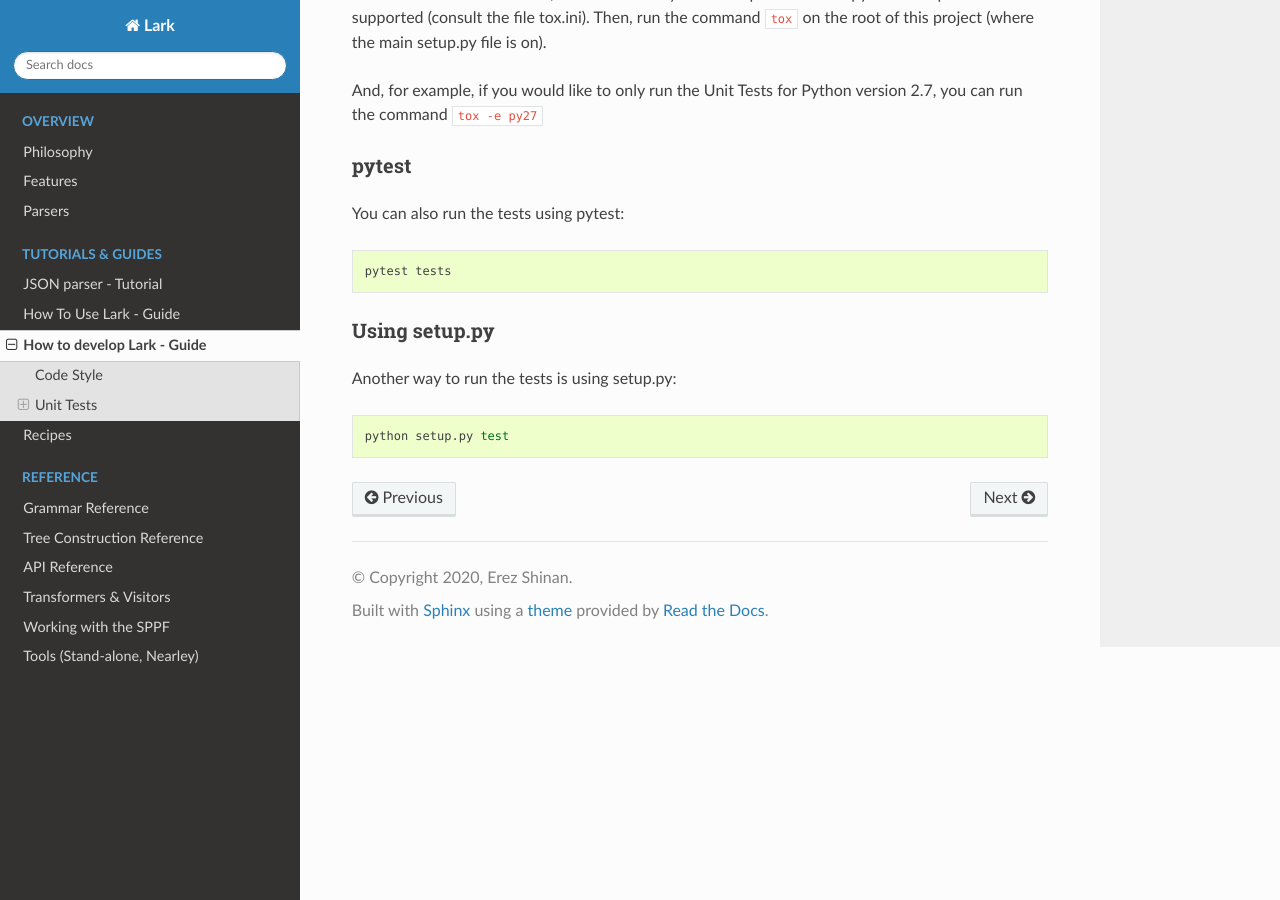
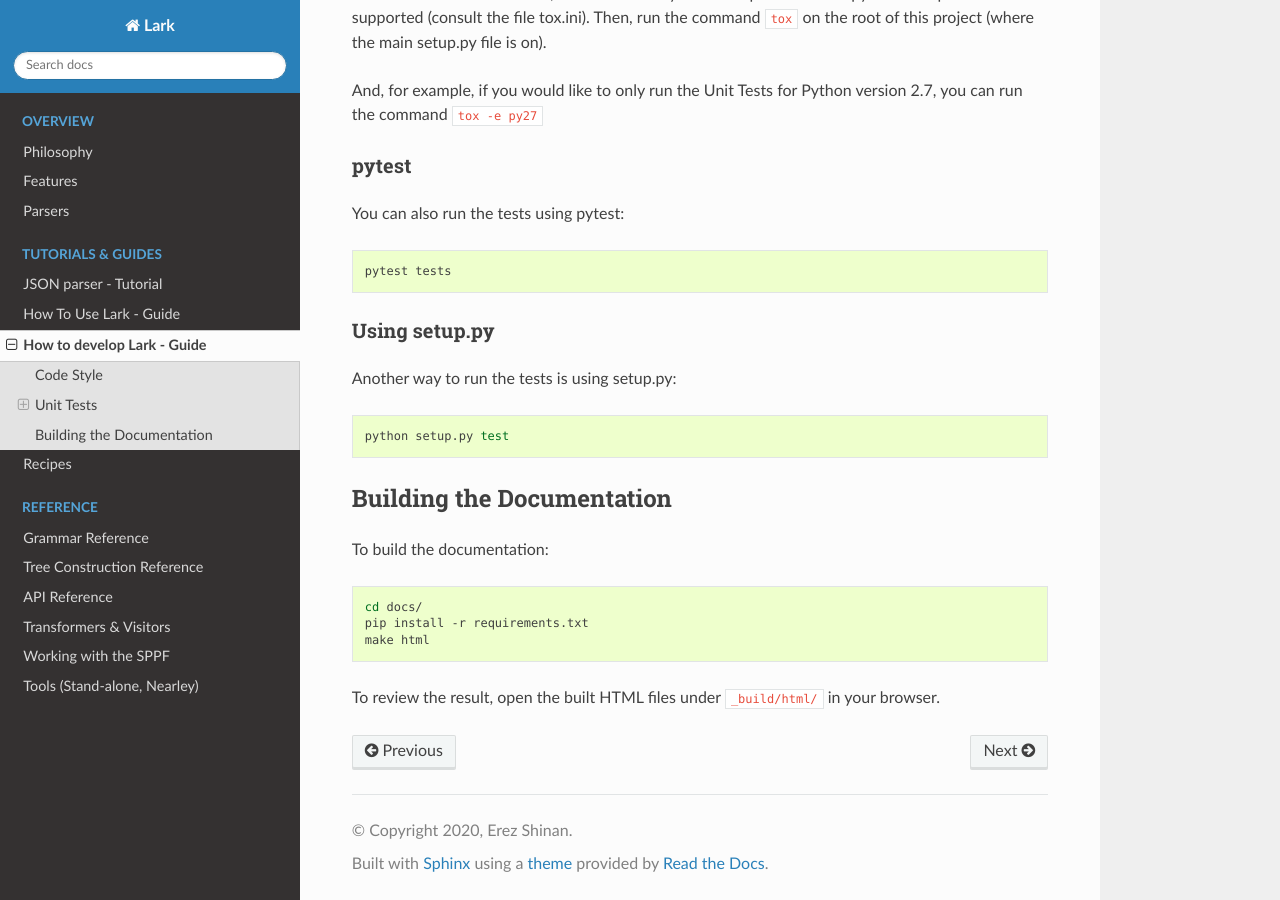
Before and after one commit to lark-parser/lark, a Sphinx documentation site: the page built from docs/how_to_develop.md, in a window 1280 px wide and 900 px high, scrolled down 1229 px. Built offline with Sphinx 7.4.7 and the Read the Docs theme 3.1.0, drawn with Linux system fonts in a browser that asks for light colours; pages that are not in the unit, such as notebooks, are missing from menus.

Commit message:
add blurb on building docs

````diff
--- a/docs/how_to_develop.md
+++ b/docs/how_to_develop.md
@@ -65,3 +65,15 @@ Another way to run the tests is using setup.py:
 ```bash
 python setup.py test
 ```
+
+## Building the Documentation
+
+To build the documentation:
+
+```sh
+cd docs/
+pip install -r requirements.txt
+make html
+```
+
+To review the result, open the built HTML files under `_build/html/` in your browser.
````
